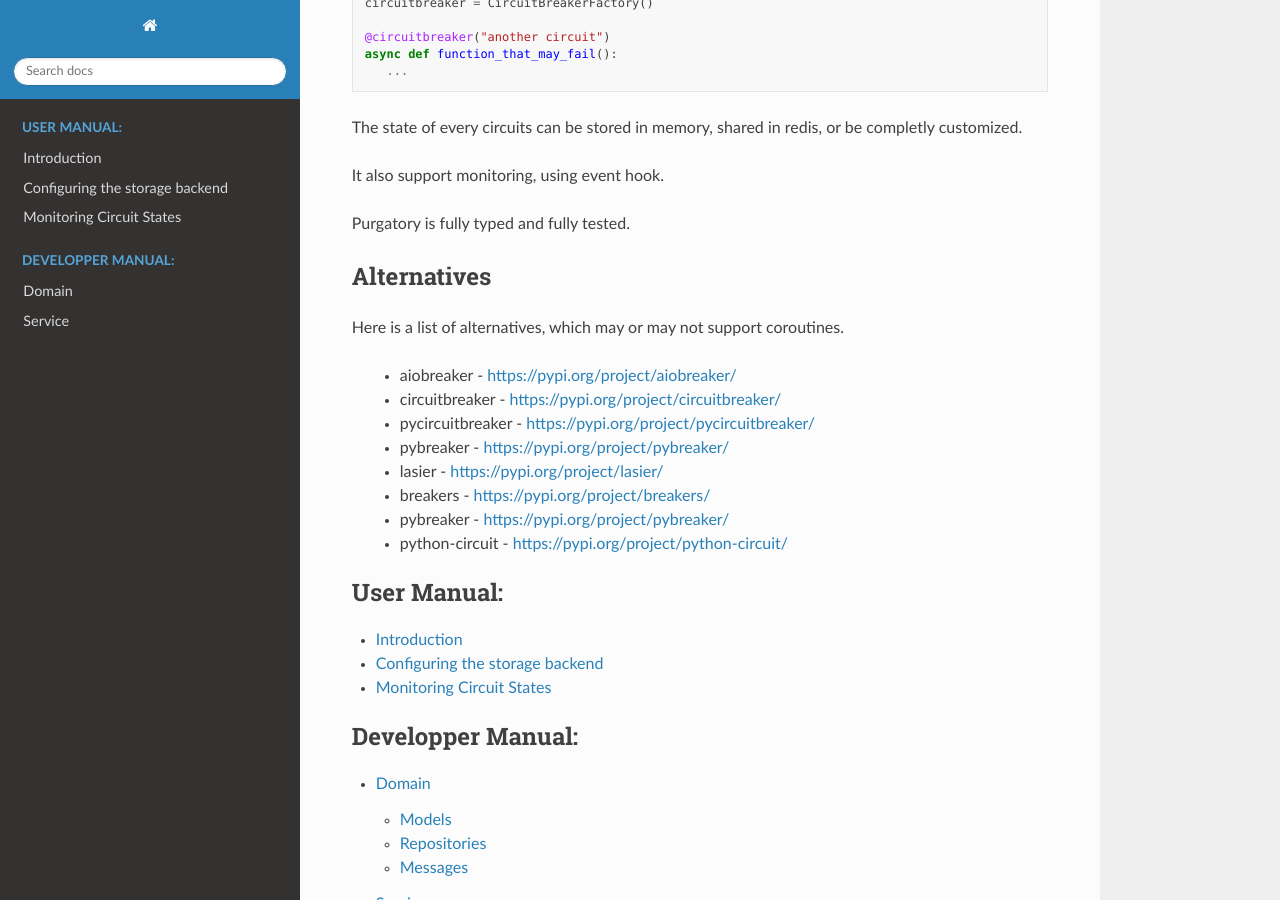
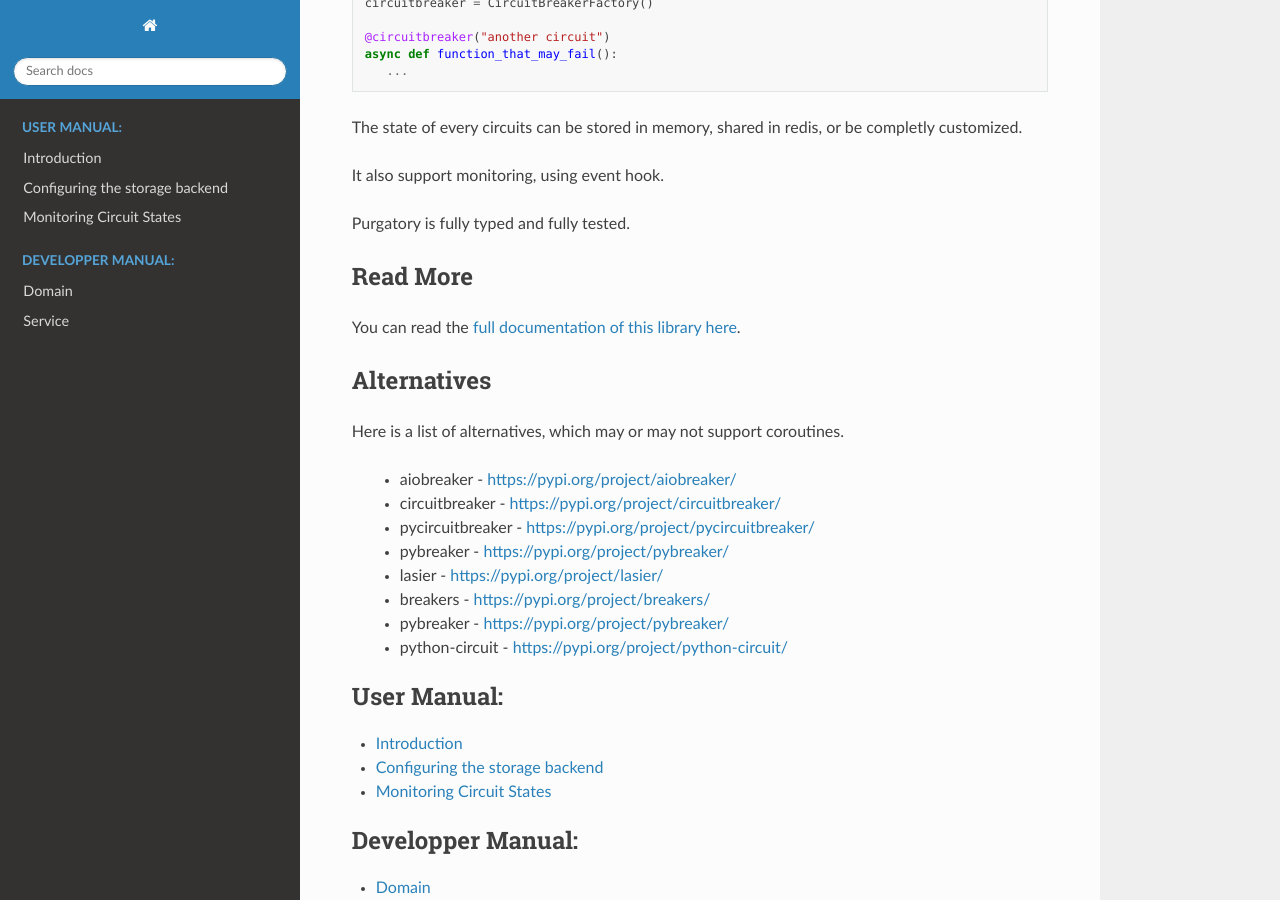
Before and after one commit to mardiros/purgatory, a Sphinx documentation site: the page built from docs/source/index.rst, in a window 1280 px wide and 900 px high, scrolled down 1014 px. Built offline with Sphinx 7.4.7 and the Read the Docs theme 2.0.0, drawn with Linux system fonts in a browser that asks for light colours.

Commit message:
Update doc

```diff
--- a/README.rst
+++ b/README.rst
@@ -76,6 +76,14 @@ Purgatory is fully typed and fully tested.
 .. _`blacksmith`: https://python-blacksmith.readthedocs.io/en/latest/
 
 
+Read More
+---------
+
+You can read the `full documentation of this library here`_.
+
+.. _`full documentation of this library here`: https://python-blacksmith.readthedocs.io/en/latest/user/introduction.html
+
+
 Alternatives
 ------------
 
--- a/docs/source/user/introduction.rst
+++ b/docs/source/user/introduction.rst
@@ -7,7 +7,7 @@ a factory that keep the default configuration for the circuits and for state.
 Note that all the parameters of the factory are optionals.
 
 The circuitbreaker will track for exceptions that can be raised in a portion
-of code, using a decorator or a ``with`` context.
+of code, using a ``decorator`` or a ``async with`` context.
 
 Example of a circuit breaker that is used with the `httpx`_ library:
 
--- a/docs/source/user/storage_backend.rst
+++ b/docs/source/user/storage_backend.rst
@@ -28,5 +28,5 @@ To choose a storage backend, the unit of work has to be configured.
 
 .. important::
 
-   When using the RedisUnitOfWork, the coroutint ``initialize`` must
+   When using the RedisUnitOfWork, the coroutine ``initialize`` must
    be called to initialize the redis connection.
```
